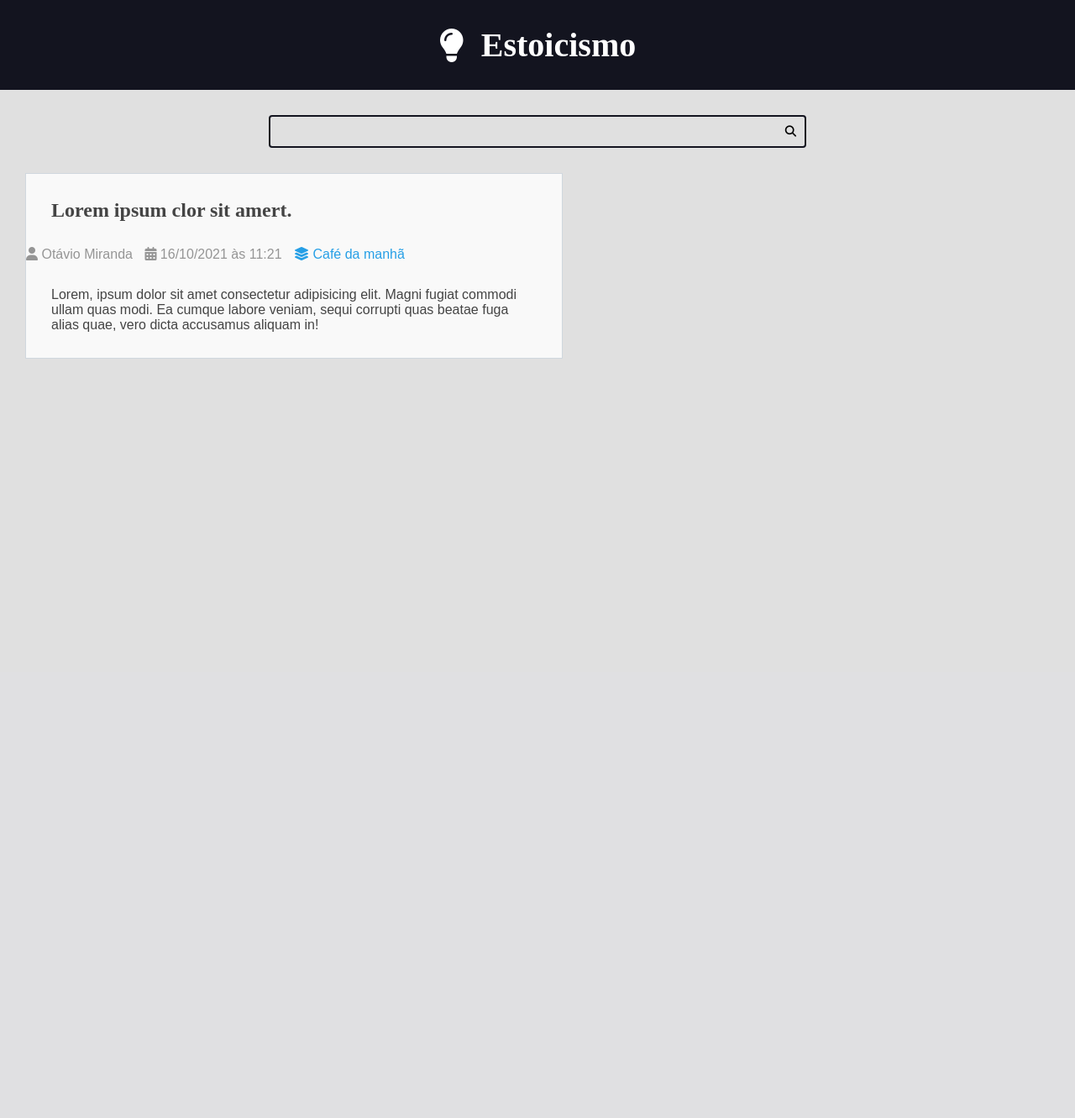
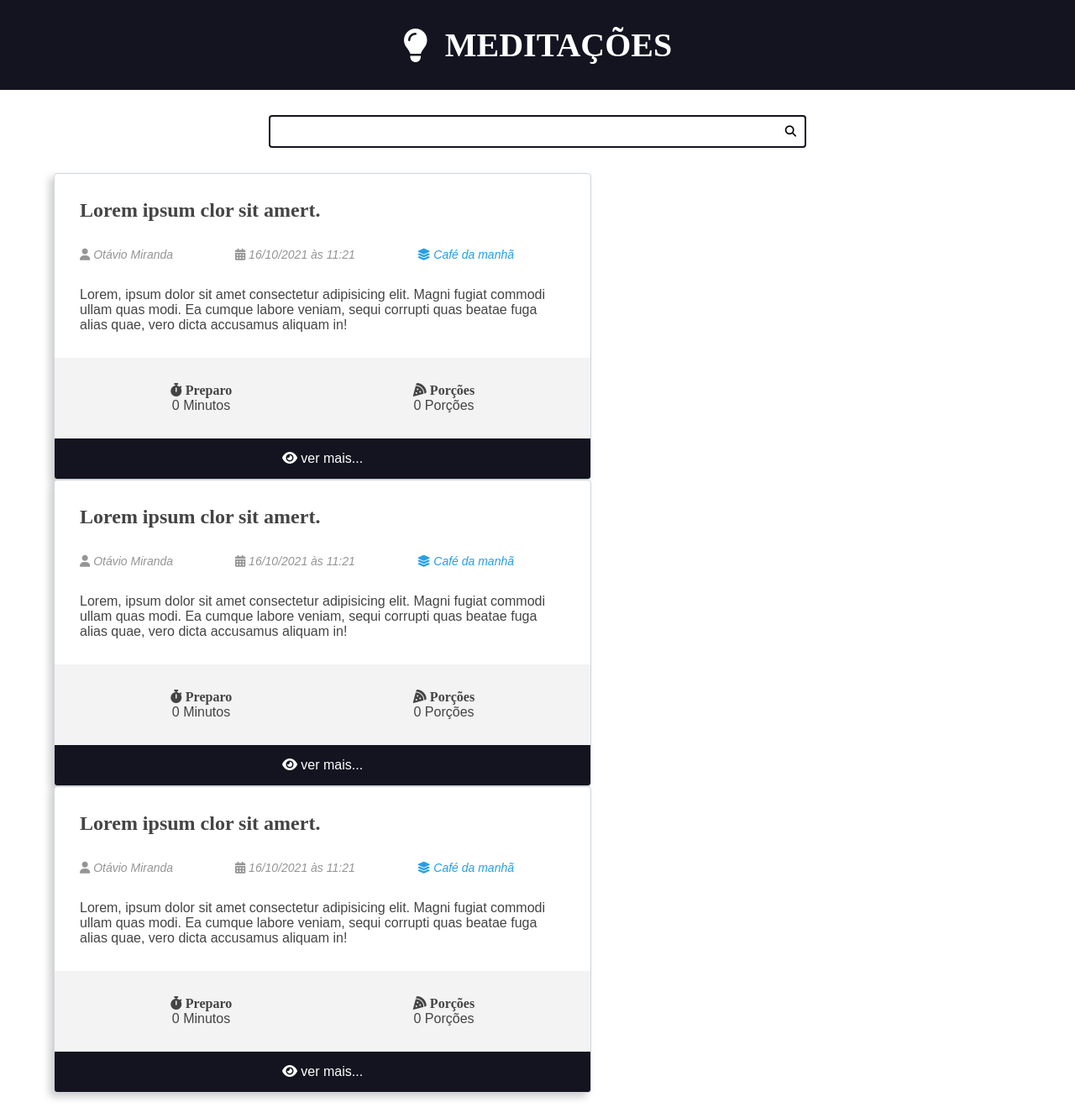
Before and after one commit to Thiagoavanco27/Djangoproject, a Django app: page / in a window 1280 px wide. Shown: the whole page at 84% size. Before the commit the page ends 427 px from the top, so only its background shows below. Run offline with Django 5.2, Linux system fonts and the light colour scheme; some web fonts are replaced.

Commit message:
meditation

```diff
--- a/philosofia/templates/philosofia/pages/index.html
+++ b/philosofia/templates/philosofia/pages/index.html
@@ -4,43 +4,18 @@
 
 {% include 'philosofia/partial/header.html' %}
 {% include 'philosofia/partial/search.html' %}
+{% include 'philosofia/partial/meditation.html' %}
+{% include 'philosofia/partial/meditation.html' %}
+{% include 'philosofia/partial/meditation.html' %}
+
 
 
     <main class="main-content-container">
-        <div class="main-content main-content-list container">
-            <div class="recipe recipe-list-item">
-                <div class="recipe-list-cover>
-                    <img src="https://via.placeholder.com/1280x720.png/269fe6" alt="Temporário">
-                </div>
+        <div class="main-content main-content-list container"></div>
+    </main>
 
-                <div class="recipe-title-container">
-                    <h2 class="recipe-title">Lorem ipsum clor sit amert. </h2>
-                </div>
-                <div class="recipe-author">
-                    <span class="recipe-author-item">
-                        <i class="fas fa-user"></i>
-                        Otávio Miranda
-                    </span>
-                    <span class="recipe-author-item">
-                        <i class="fas fa-calendar-alt"></i>
-                        16/10/2021 às 11:21
-                    </span>
-                    <span class="recipe-author-item">
-                        <a href="/recipes/category/cafe-da-manha/">
-                            <i class="fas fa-layer-group"></i>
-                            <span>Café da manhã</span>
-                        </a>
-                    </span>
-                </div>
 
-                <div class="recipe-content">
-                    <p>Lorem, ipsum dolor sit amet consectetur adipisicing elit. Magni fugiat commodi ullam quas modi.
-                        Ea cumque labore veniam, sequi corrupti quas beatae fuga alias quae, vero dicta accusamus
-                        aliquam in!</p>
-                </div>
-            </div>
-        </div>
-    </main>
+
 </body>
 
 </html>
--- a/philosofia/templates/philosofia/partial/head.html
+++ b/philosofia/templates/philosofia/partial/head.html
@@ -19,7 +19,7 @@
     <link rel="preconnect" href="https://fonts.gstatic.com" crossorigin>
     <link href="https://fonts.googleapis.com/css2?family=DM+Serif+Text:ital@1&display=swap" rel="stylesheet">
 
-    <title>Philosofia Estoica</title>
+    <title>Meditações</title>
     <style>
         :root {
             --color-primary: #269fe6;
@@ -47,8 +47,8 @@
             --color-warning-dark: #927f40;
             --color-error-dark: #da525d;
 
-            --color-gray-0: #f9f9f9;
-            --color-gray-1: #e0e0e0;
+            --color-gray-0: #f3f3f3;
+            --color-gray-1: #f3f5ec10;
             --color-gray-2: #c7c7c7;
             --color-gray-3: #aeaeae;
             --color-gray-4: #959595;
@@ -77,7 +77,7 @@
         body {
             font-size: 1.6rem;
             font-family: var(--font-primary);
-            background: var(--color-gray-1);
+            background: var(--color-white);
             color: var(--color-dark-text);
 
         }
@@ -163,6 +163,10 @@
 
         .main-content {
             padding-top: 0;
+            display: flex;
+            flex-wrap: wrap;
+            gap: 20px; /* Ajuste o espaçamento entre as meditações conforme necessário */
+            justify-content: space-between;
         }
 
         .main-content-list {
@@ -172,55 +176,94 @@
 
         }
 
-        .recipe {
-            background-color: var(--color-gray-0);
-            box-shadow: -5px 5px 10px (rgba(0, 0, 0, .2));
+        .meditation {
+            background-color: var(--color-white);
+            box-shadow: -5px 5px 10px rgba(0, 0, 0, 0.2);
             transform: scale(1);
             transition: all 300ms ease-in-out;
             box-sizing: border-box;
             border-width: 1px;
             border-style: solid;
             border-color: rgb(208, 215, 222);
-
+            margin-left: 5%;
+            border-radius: .4rem;
+            overflow: hidden;
         }
 
-        .recipe img {
+        .meditation img {
             line-height: 18px;
         }
 
-        .recipe-list-item {
+        .meditation-list-item {
             max-width: 64rem;
 
         }
 
-        .recipe-list-item:hover {
+        .meditation-list-item:hover {
             transform: scale(1.01);
             box-shadow: 6px 6px 10px (rgba(0, 0, 0, .2));
         }
 
-        .recipe-title-container {
+        .meditation-title-container {
             padding: var(--spacing-gutter-medium);
             padding-bottom: calc(var(--spacing-gutter-medium));
 
         }
 
-        .recipe-content{
+        .meditation-content {
             padding: var(--spacing-gutter-medium);
         }
 
-        .recipe-author-item {
+        .meditation-author-item {
             color: var(--color-gray-4);
             margin-right: 1rem;
             line-height: 18px;
+            padding: var(--spacing-gutter-medium);
+            font-style: italic;
+            font-size: 1.4rem;
         }
-        .recipe-author a {
+
+        .meditation-author a {
             color: var(--color-primary);
             transition: all 300ms ease-in-out;
             text-decoration: none;
         }
 
-        .recipe-author a:hover {
+        .meditation-author a:hover {
             color: var(--color-primary-dark);
+        }
+
+        #meditation-meta-container {
+            display: flex;
+            flex-flow: row wrap;
+            padding: var(--spacing-gutter-medium);
+            background: var(--color-gray-0);
+        }
+
+        .meditation-meta {
+            display: flex;
+            flex-flow: column nowrap;
+            flex-shrink: 1;
+            flex-grow: 1;
+            text-align: center;
+        }
+
+        .meditation-meta-title {
+            font-size: 1.6rem;
+        }
+
+        .meditation-footer a {
+            background: var(--color-primary-dark);
+            display: block;
+            color: var(--color-white);
+            text-decoration: none;
+            text-align: center;
+            padding: 1.5rem var(--spacing-gutter-medium);
+            transition: all 300ms ease-in-out;
+        }
+
+        .meditation-footer a:hover {
+            filter: brightness(2);
         }
     </style>
 </head>
--- a/philosofia/templates/philosofia/partial/header.html
+++ b/philosofia/templates/philosofia/partial/header.html
@@ -3,7 +3,7 @@
         <h1>
             <a class="main-logo" href="/">
                 <i class="fa-regular fa-lightbulb main-logo-icon" ></i>
-                <span class="main-logo-text">Estoicismo</span>
+                <span class="main-logo-text">MEDITAÇÕES</span>
             </a>
         </h1>
     </div>
--- /dev/null
+++ b/philosofia/templates/philosofia/partial/meditation.html
@@ -0,0 +1,53 @@
+<div class="meditation meditation-list-item">
+    <div class="meditation-list-cover>
+        <img src="https://via.placeholder.com/1280x720.png/269fe6" alt="Temporário">
+    </div>
+
+    <div class="meditation-title-container">
+        <h2 class="meditation-title">Lorem ipsum clor sit amert. </h2>
+    </div>
+    <div class="meditation-author">
+        <span class="meditation-author-item">
+            <i class="fas fa-user"></i>
+            Otávio Miranda
+        </span>
+        <span class="meditation-author-item">
+            <i class="fas fa-calendar-alt"></i>
+            16/10/2021 às 11:21
+        </span>
+        <span class="meditation-author-item">
+            <a href="/meditation/category/cafe-da-manha/">
+                <i class="fas fa-layer-group"></i>
+                <span>Café da manhã</span>
+            </a>
+        </span>
+    </div>
+
+    <div class="meditation-content">
+        <p>Lorem, ipsum dolor sit amet consectetur adipisicing elit. Magni fugiat commodi ullam quas modi.
+            Ea cumque labore veniam, sequi corrupti quas beatae fuga alias quae, vero dicta accusamus
+            aliquam in!</p>
+    </div>
+
+    <div class="meditation-meta-container" id="meditation-meta-container">
+        <div class="meditation-meta meditation-preparation">
+            <h3 class="meditation-meta-title"><i class="fas fa-stopwatch"></i> Preparo</h3>
+            <div class="meditation-meta-text">
+                0 Minutos
+            </div>
+        </div>
+        <div class="meditation-meta meditation-servings">
+            <h3 class="meditation-meta-title"><i class="fas fa-pizza-slice"></i> Porções</h3>
+            <div class="meditation-meta-text">
+                0 Porções
+            </div>
+        </div>
+    </div>
+
+    <footer class="meditation-footer">
+        <a class="meditation-read-more button button-dark button-full-width" href="/recipes/3/">
+            <i class="fas fa-eye"></i>
+            <span>ver mais...</span>
+        </a>
+    </footer>
+</div>
```
